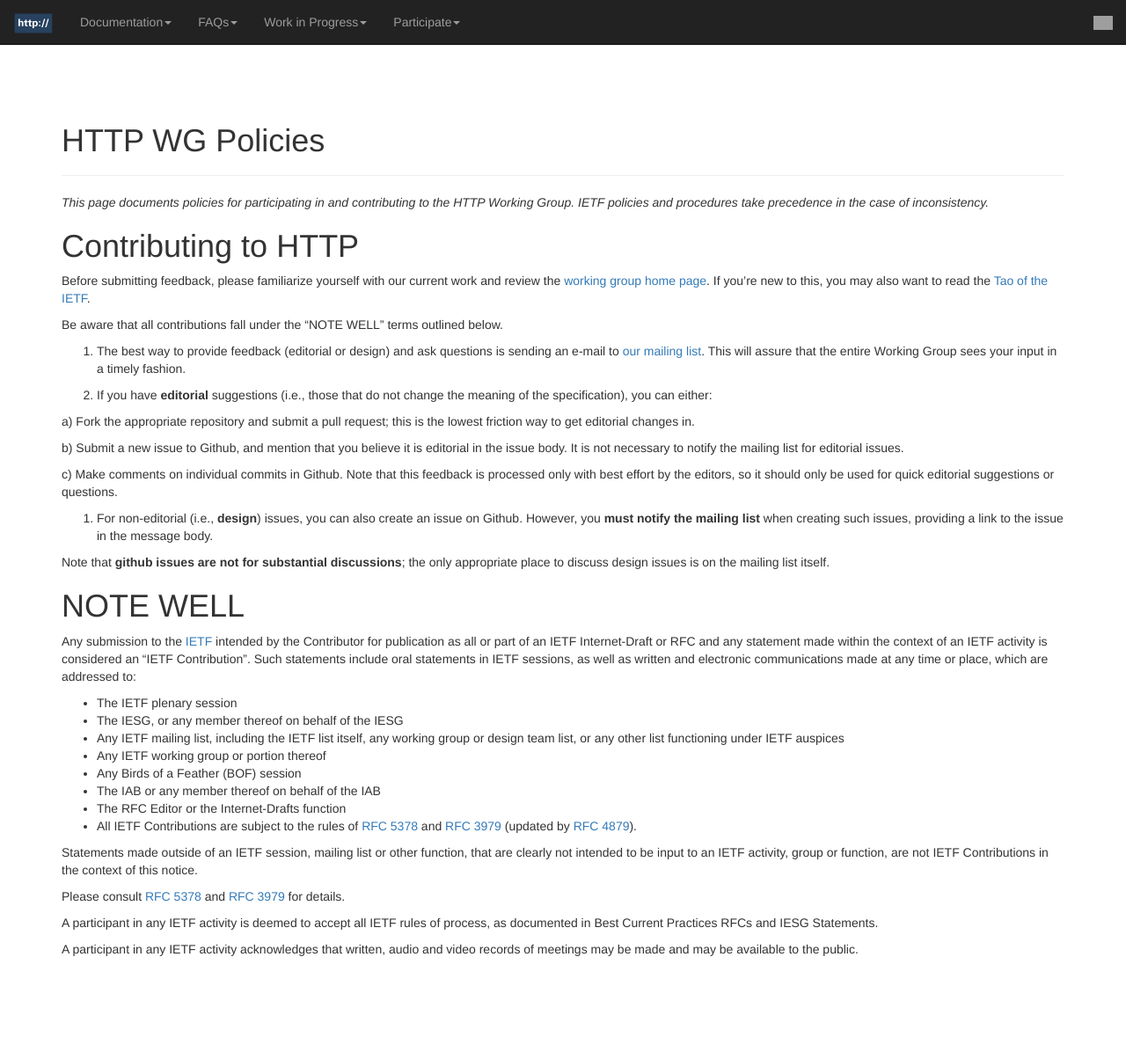
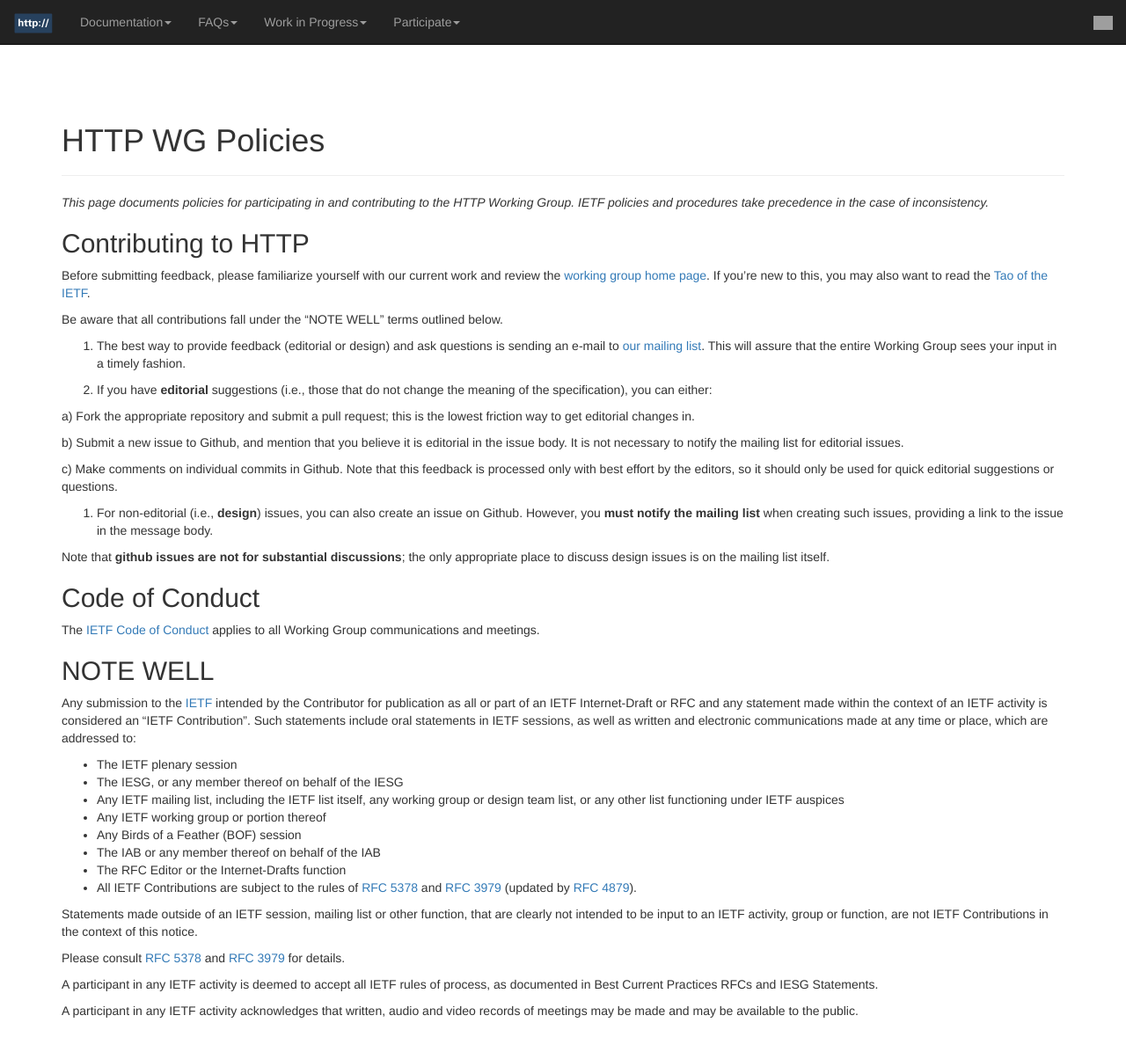
Before and after one commit to httpwg/httpwg.github.io, a Jekyll site: the page built from about/policies/index.md, in a window 1280 px wide and 1269 px high. Shown: the top 1196 px of the window at 88% size. Built offline with Jekyll 4.4.1, drawn with Linux system fonts in a browser that asks for light colours; grey boxes are pictures that could not be loaded.

Commit message:
add code of conduct

```diff
--- a/about/policies/index.md
+++ b/about/policies/index.md
@@ -5,7 +5,7 @@
 
 *This page documents policies for participating in and contributing to the HTTP Working Group. IETF policies and procedures take precedence in the case of inconsistency.*
 
-# Contributing to HTTP
+## Contributing to HTTP
 
 Before submitting feedback, please familiarize yourself with our current work
 and review the [working group home page](https://httpwg.github.io/). If you're
@@ -41,9 +41,11 @@
   appropriate place to discuss design issues is on the mailing list itself.
 
 
+## Code of Conduct
 
+The [IETF Code of Conduct](http://tools.ietf.org/html/rfc7154) applies to all Working Group communications and meetings.
 
-# NOTE WELL
+## NOTE WELL
 
 Any submission to the [IETF](http://www.ietf.org/) intended by the Contributor
 for publication as all or part of an IETF Internet-Draft or RFC and any
```
